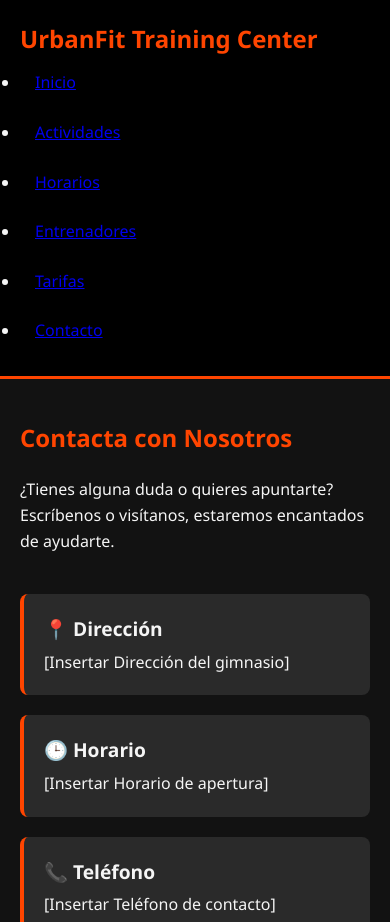
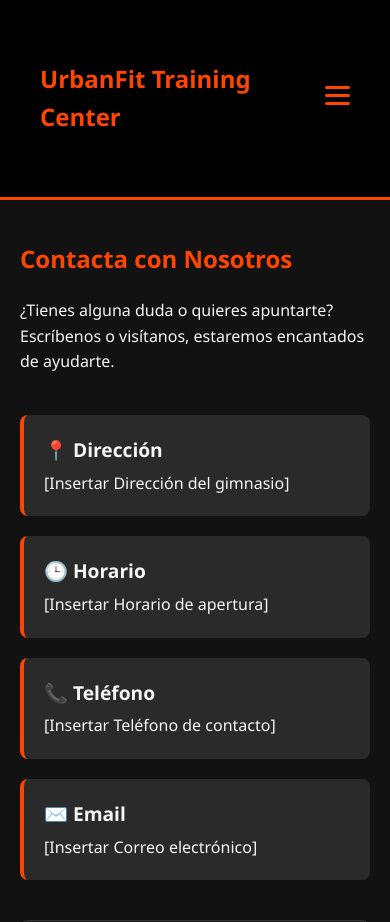
Before and after one commit to jfserviciostoledo-web/UrbanFit, a plain HTML site: page contacto.html in a window 390 px wide. Shown: the top 922 px of the page. Drawn offline with Linux system fonts and the light colour scheme.

Commit message:
Refactor header structure and add hamburger button

```diff
--- a/contacto.html
+++ b/contacto.html
@@ -8,11 +8,17 @@
 </head>
 <body>
 
-    <header>
-        <div class="logo">
-            <h1>UrbanFit Training Center</h1>
-        </div>
-        <nav>
+   <header>
+    <div class="contenedor">
+        <h1>UrbanFit Training Center</h1>
+
+        <button class="hamburger" id="hamburger">
+            <span></span>
+            <span></span>
+            <span></span>
+        </button>
+
+        <nav class="nav-menu" id="nav-menu">
             <ul>
                 <li><a href="index.html">Inicio</a></li>
                 <li><a href="actividades.html">Actividades</a></li>
@@ -22,7 +28,8 @@
                 <li><a href="contacto.html">Contacto</a></li>
             </ul>
         </nav>
-    </header>
+    </div>
+</header>
     <main class="contenedor">
         <h2>Contacta con Nosotros</h2>
         <p>¿Tienes alguna duda o quieres apuntarte? Escríbenos o visítanos, estaremos encantados de ayudarte.</p>
```
